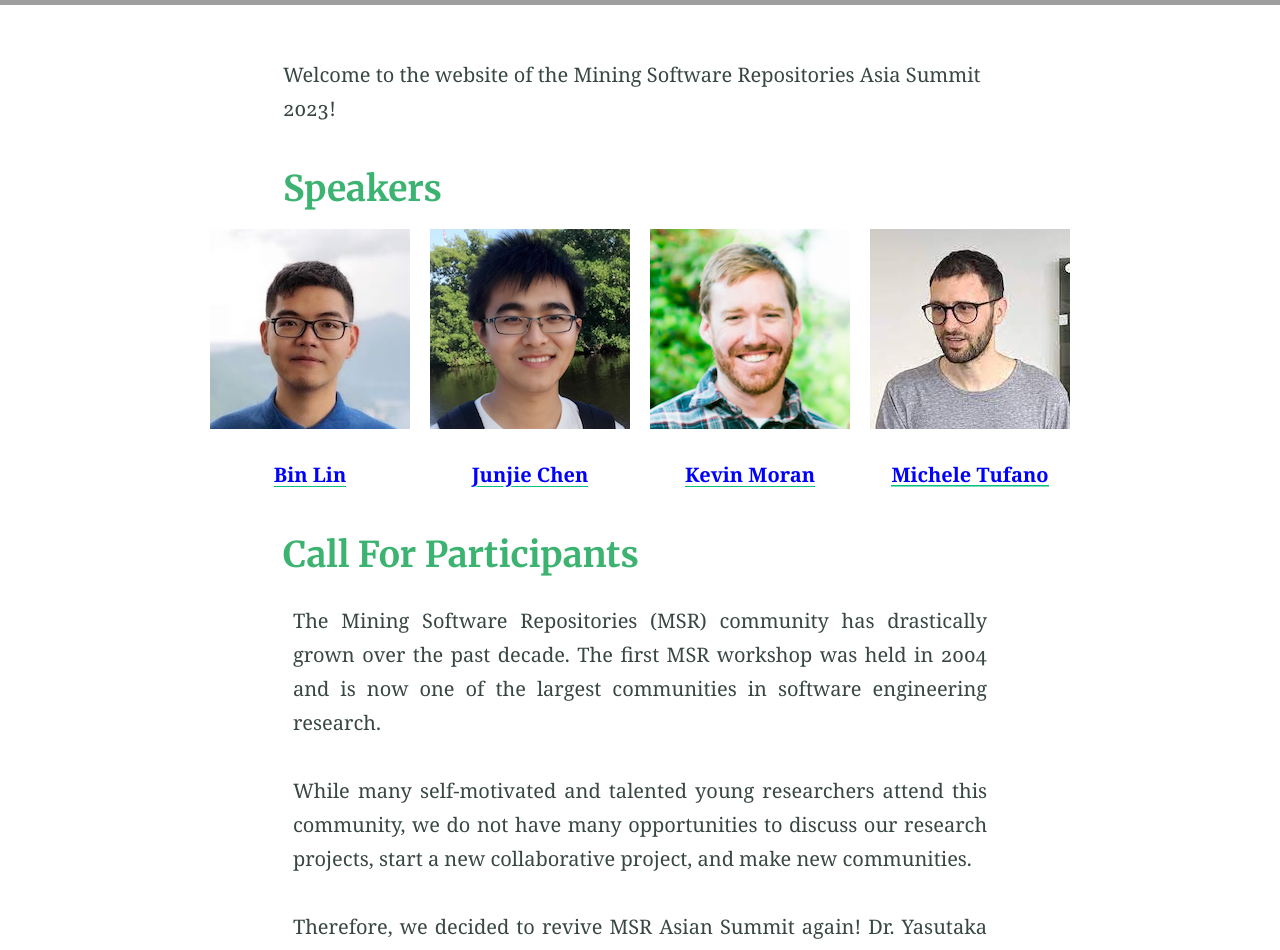
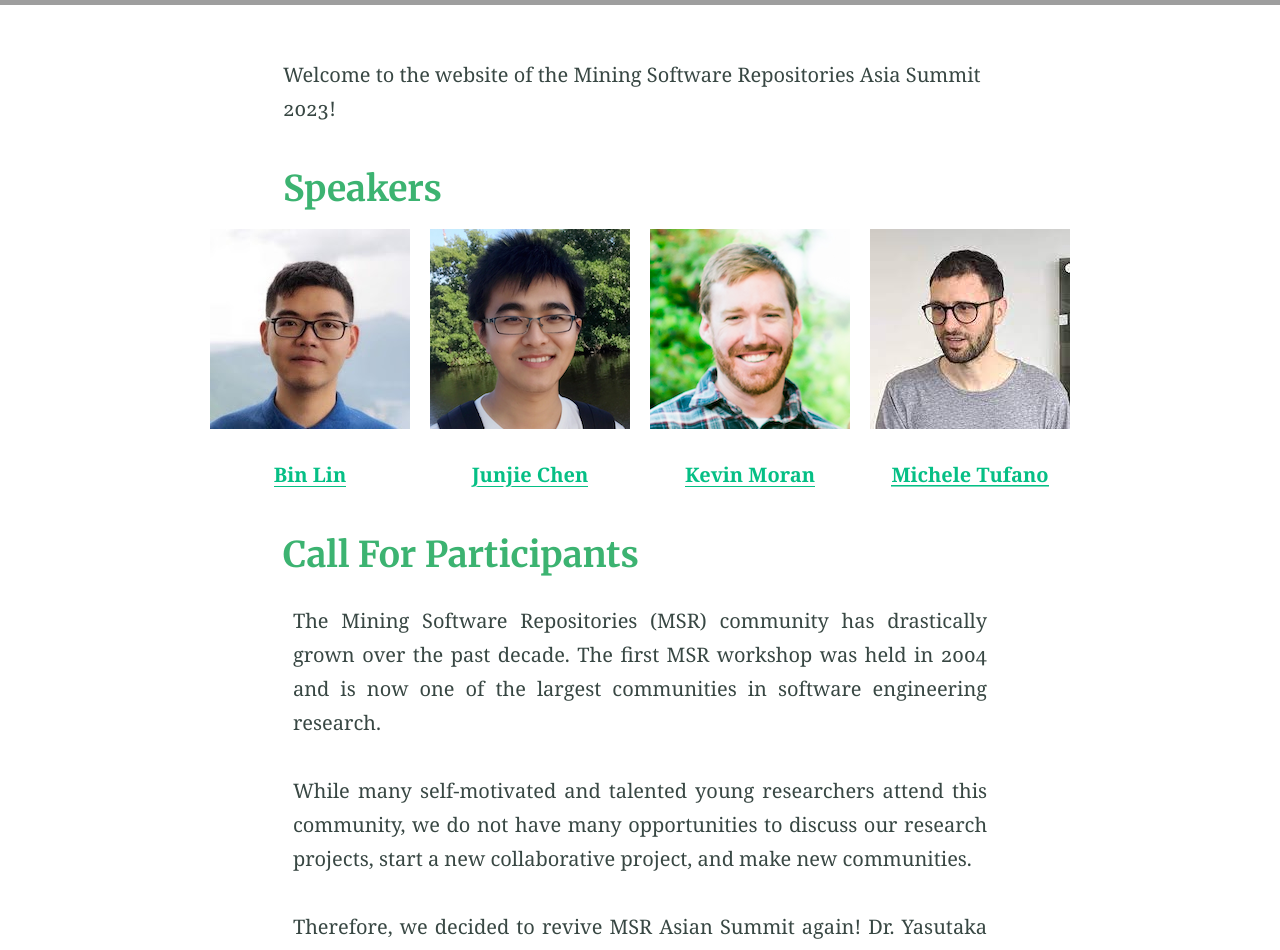
Before and after one commit to msr-asia-summit/msr-asia-summit.github.io, a Jekyll site: the page built from index.md, in a window 1280 px wide. Shown: the part 700-1650 px from the top of the page. Built offline with Jekyll 4.4.1, drawn with Linux system fonts in a browser that asks for light colours; grey boxes are pictures that could not be loaded.

Commit message:
Make them consistent

```diff
--- a/_includes/speaker_list_front.html
+++ b/_includes/speaker_list_front.html
@@ -43,18 +43,18 @@ a.blue-link {
 <div class="container">
   <div>
     <img src="/assets/bin.jpeg" alt="Bin Lin">
-    <p><a href="https://binlin.info/" class="blue-link"><b>Bin Lin</b></a></p>
+    <p><a href="https://binlin.info/" class=""><b>Bin Lin</b></a></p>
   </div>
   <div>
     <img src="/assets/Junjie.png" alt="Junjie Chen">
-    <p><a href="https://sites.google.com/site/junjiechen08/" class="blue-link"><b>Junjie Chen</b></a></p>
+    <p><a href="https://sites.google.com/site/junjiechen08/" class=""><b>Junjie Chen</b></a></p>
   </div>
   <div>
     <img src="/assets/Kevin.png" alt="Kevin Moran">
-    <p><a href="https://www.kpmoran.com/" class="blue-link"><b>Kevin Moran</b></a></p>
+    <p><a href="https://www.kpmoran.com/" class=""><b>Kevin Moran</b></a></p>
   </div>
   <div>
     <img src="/assets/Michele.jpeg" alt="Michele Tufano">
-    <p><a href="https://tufanomichele.com/" class="blue-link"><b>Michele Tufano</b></a></p>
+    <p><a href="https://tufanomichele.com/" class=""><b>Michele Tufano</b></a></p>
   </div>
 </div>
```
